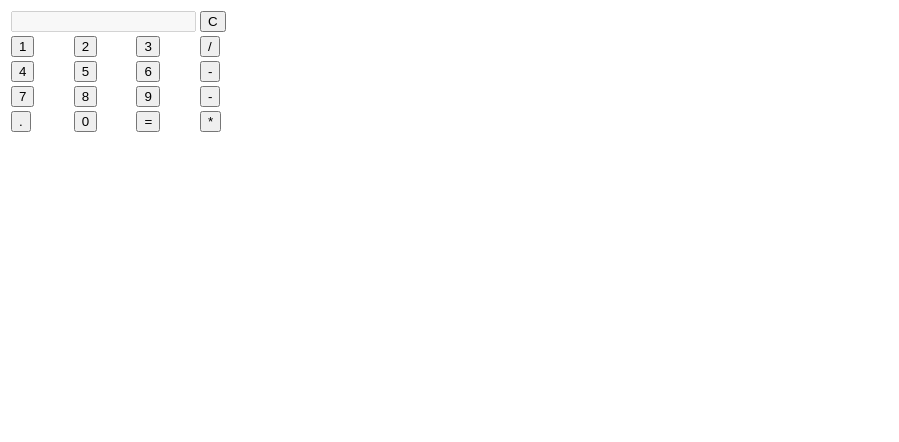
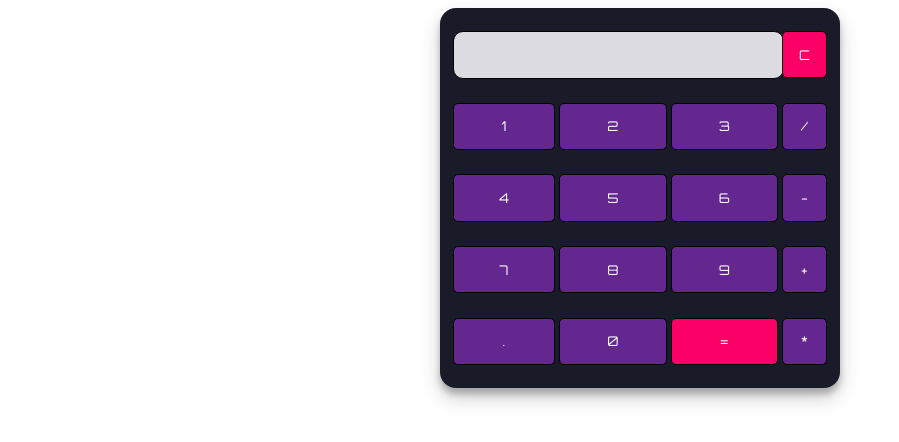
Before and after one commit to ChaseHarding/Calculator-JS-HTML-CSS, a plain HTML site: page index.html in a window 1280 px wide. Shown: the whole page, without its empty margins (0-899 px from the left). Drawn offline with Linux system fonts and the light colour scheme.

Commit message:
styling with css. learning about inherited and default values for inputs and buttons

```diff
--- a/index.html
+++ b/index.html
@@ -30,7 +30,7 @@
             <td> <input type="button" value="7" onclick="display('7')" /> </td>
             <td> <input type="button" value="8" onclick="display('8')" /> </td>
             <td> <input type="button" value="9" onclick="display('9')" /> </td>
-            <td> <input type="button" value="-" onclick="display('+')" /> </td>
+            <td> <input type="button" value="+" onclick="display('+')" /> </td>
         </tr>
         <tr>
             <td> <input type="button" value="." onclick="display('.')" /> </td>
--- a/style.css
+++ b/style.css
@@ -0,0 +1,40 @@
+@import url('https://fonts.googleapis.com/css2?family=Orbitron&display=swap');
+
+.calculator {
+    padding: 10px;
+    border-radius: 1em;
+    height: 380px;
+    width: 400px;
+    margin: auto;
+    background-color: #191b28;
+    box-shadow: rgba(0, 0, 0, 0.19) 0px 10px 20px, rgba(0, 0, 0, 0.23) 0px 6px 6px;
+}
+
+.display-box {
+    font-family: 'Orbitron', sans-serif;
+    background-color: #dcdbe1;
+    border: solid black 0.5px;
+    color: black;
+    border-radius: 10px;
+    width: 100%;
+    height: 65%;
+}
+
+#btn {
+    background-color: #fb0066;
+}
+
+input[type=button] {
+    font-family: 'Orbitron', sans-serif;
+    background-color: #64278f;
+    color: white;
+    border: solid black 0.5px;
+    width: 100%;
+    border-radius: 5px;
+    height: 70%;
+    outline: none;
+}
+
+input:active[type=button] {
+    background: #e5e5e5;
+}
```
